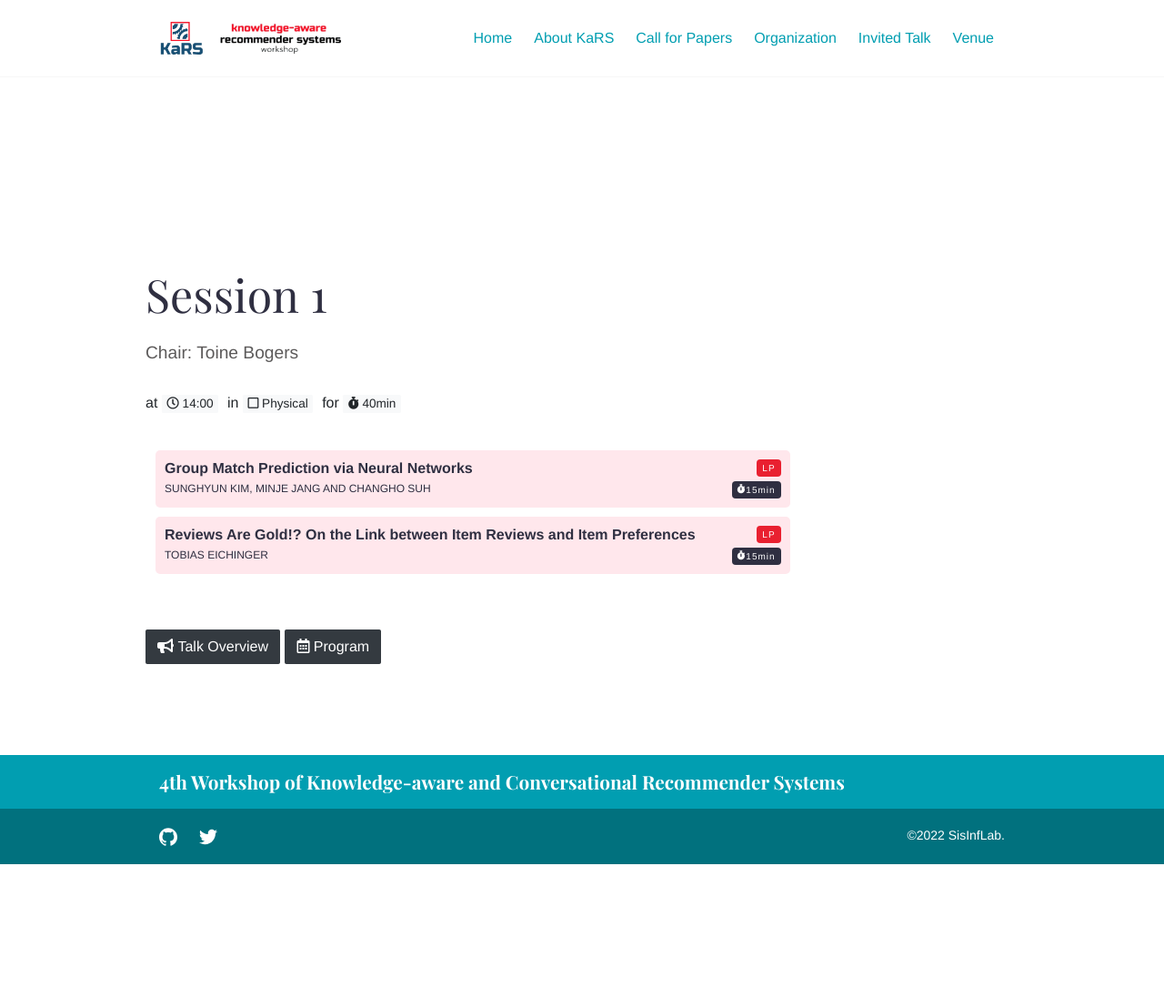
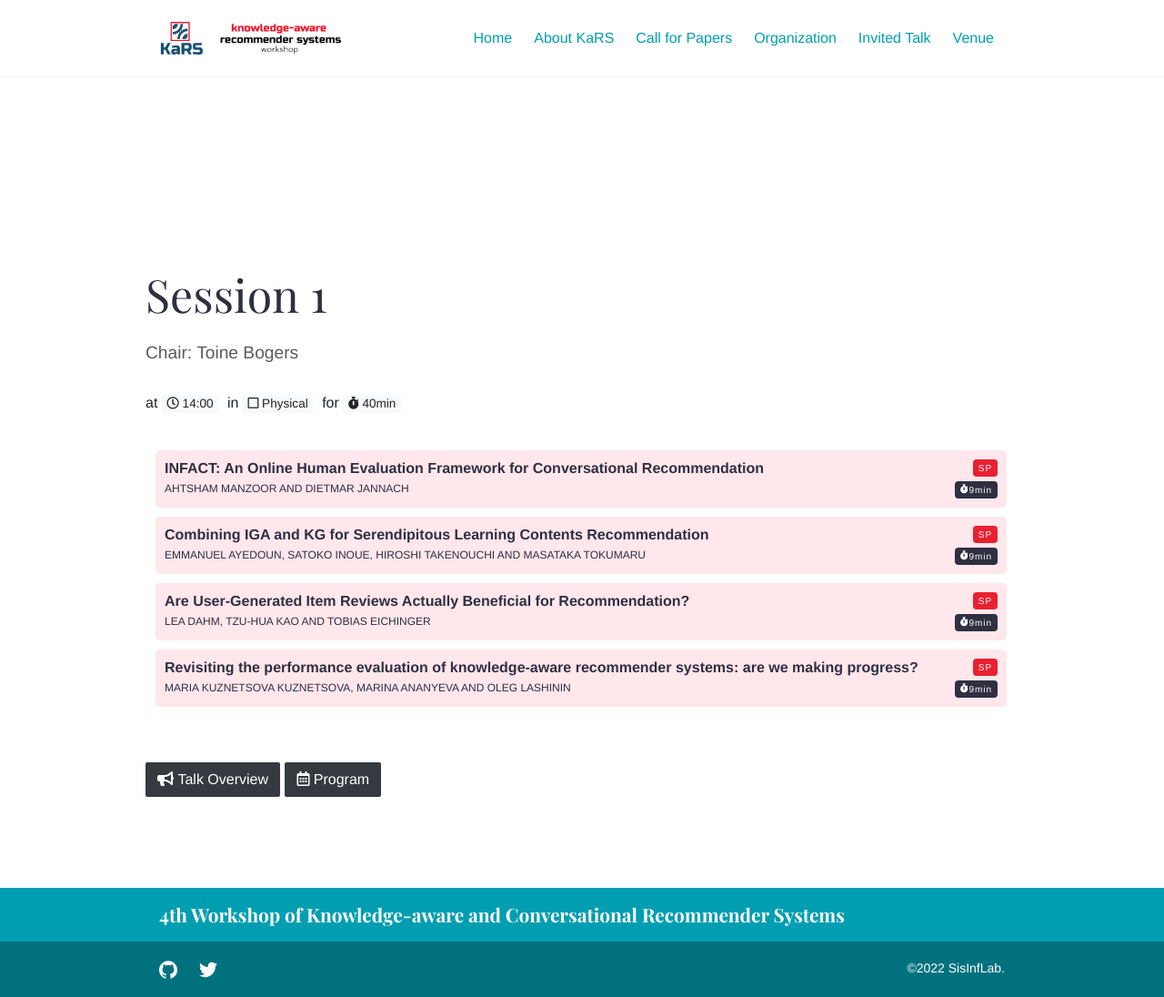
Before and after one commit to kars-workshop/2022, a Jekyll site: the page built from _talks/session1.md, in a window 1280 px wide. Shown: the whole page at 91% size. Built offline with Jekyll 4.4.1, drawn with Linux system fonts in a browser that asks for light colours; before the commit the page ends 950 px from its top, so only the background shows below that.

Commit message:
Update session1.json

```diff
--- a/_data/session1.json
+++ b/_data/session1.json
@@ -1,14 +1,26 @@
 [
   {
-    "title": "Group Match Prediction via Neural Networks",
-    "authors": "Sunghyun Kim, Minje Jang and Changho Suh",
-    "type": "LP",
-    "duration": 15
+    "title": "INFACT: An Online Human Evaluation Framework for Conversational Recommendation",
+    "authors": "Ahtsham Manzoor and Dietmar Jannach",
+    "type": "SP",
+    "duration": 9
   },
   {
-    "title": "Reviews Are Gold!? On the Link between Item Reviews and Item Preferences",
-    "authors": "Tobias Eichinger",
-    "type": "LP",
-    "duration": 15
+    "title": "Combining IGA and KG for Serendipitous Learning Contents Recommendation",
+    "authors": "Emmanuel Ayedoun, Satoko Inoue, Hiroshi Takenouchi and Masataka Tokumaru",
+    "type": "SP",
+    "duration": 9
+  },
+  {
+    "title": "Are User-Generated Item Reviews Actually Beneficial for Recommendation?",
+    "authors": "Lea Dahm, Tzu-Hua Kao and Tobias Eichinger",
+    "type": "SP",
+    "duration": 9
+  },
+  {
+    "title": "Revisiting the performance evaluation of knowledge-aware recommender systems: are we making progress?",
+    "authors": "Maria Kuznetsova Kuznetsova, Marina Ananyeva and Oleg Lashinin",
+    "type": "SP",
+    "duration": 9
   }
 ]
```
